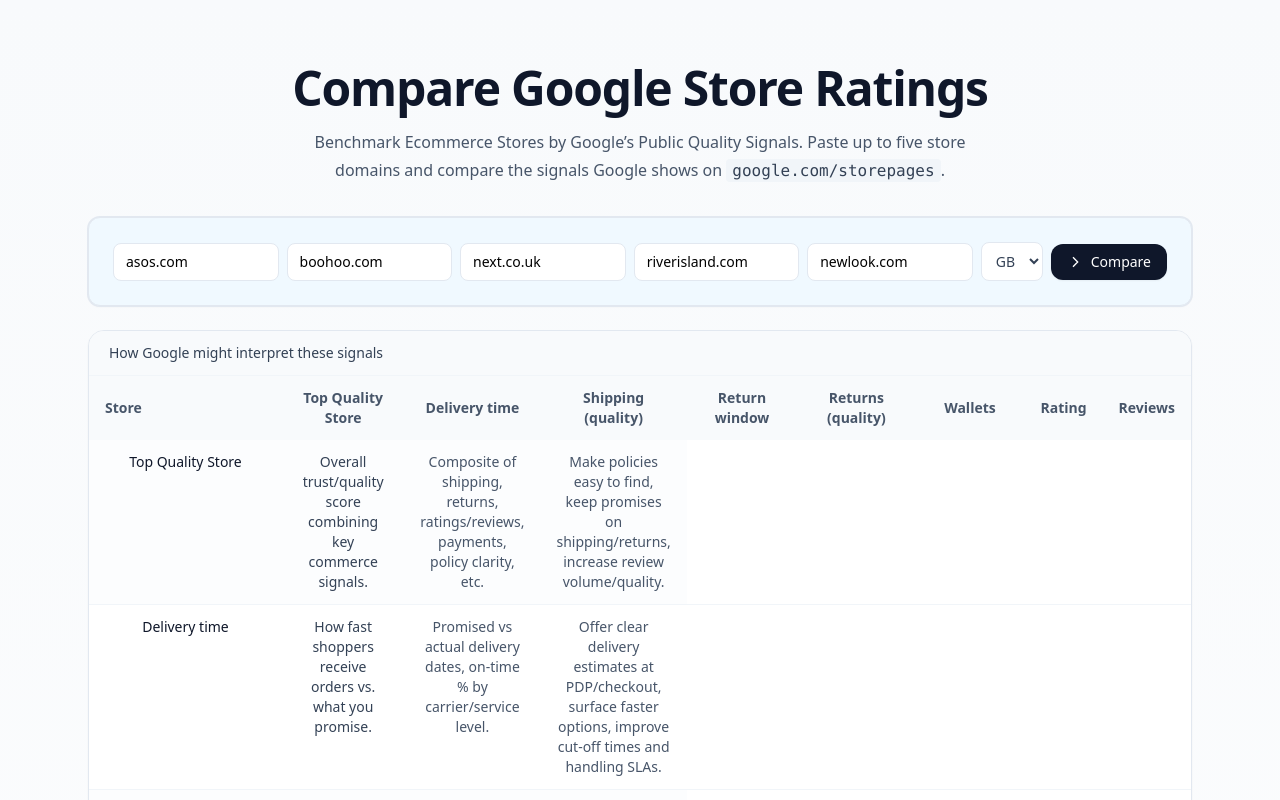
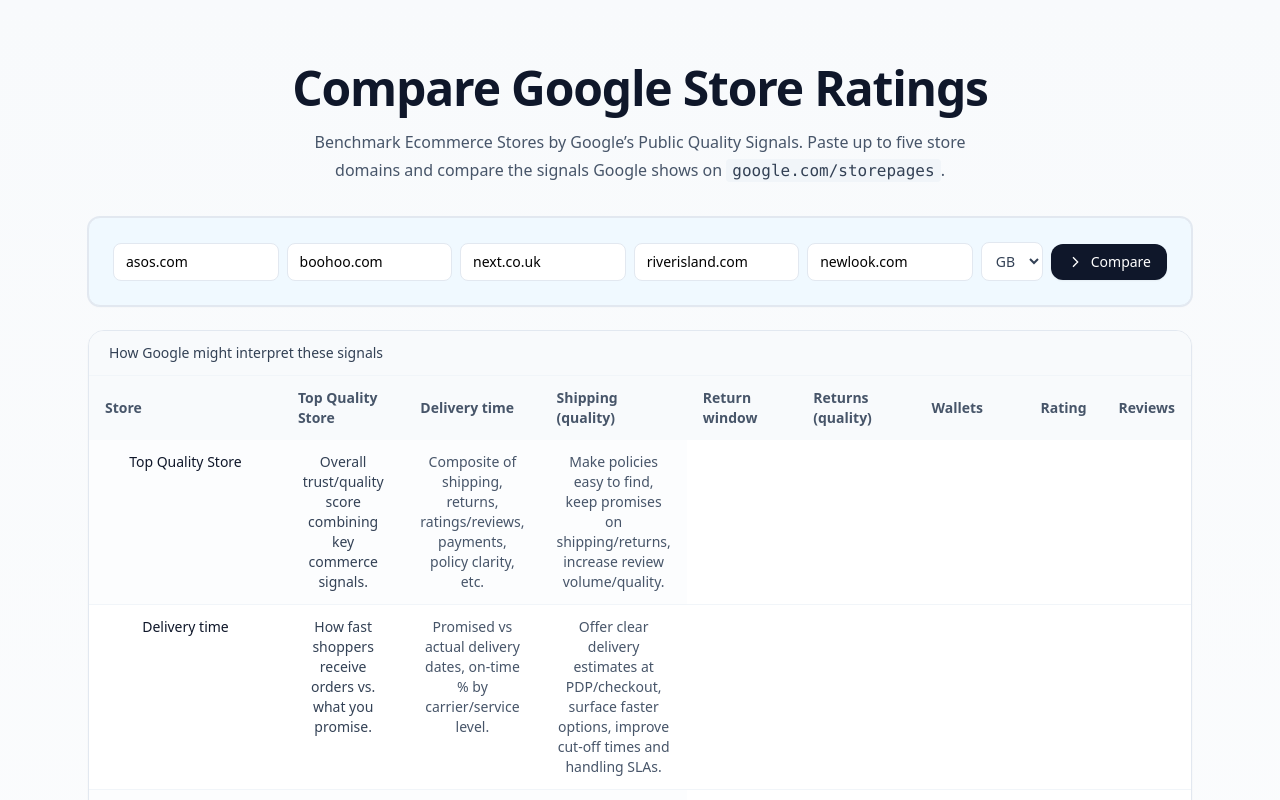
Before and after one commit to carlhendy/tsq-compartpr, a Next.js app: page / in a window 1280 px wide. Shown: the top 800 px of the page. Built offline with nearby package versions, Linux system fonts and the light colour scheme.

Commit message:
Add files via upload

```diff
--- a/app/page.tsx
+++ b/app/page.tsx
@@ -306,14 +306,14 @@ export default function Page() {
               <thead className="bg-slate-50 text-sm text-slate-600">
                 <tr className="[&>th]:px-4 [&>th]:py-3">
                   <th className="w-[26%] text-left">Store</th>
-                  <th className="w-[9%] text-center">Top Quality Store</th>
-                  <th className="w-[10%] text-center">Delivery time</th>
-                  <th className="w-[13%] text-center">Shipping (quality)</th>
-                  <th className="w-[12%] text-center">Return window</th>
-                  <th className="w-[13%] text-center">Returns (quality)</th>
-                  <th className="w-[12%] text-center">Wallets</th>
-                  <th className="w-[7%] text-center">Rating</th>
-                  <th className="w-[8%] text-center">Reviews</th>
+                  <th className="w-[9%]">Top Quality Store</th>
+                  <th className="w-[10%]">Delivery time</th>
+                  <th className="w-[13%]">Shipping (quality)</th>
+                  <th className="w-[12%]">Return window</th>
+                  <th className="w-[13%]">Returns (quality)</th>
+                  <th className="w-[12%]">Wallets</th>
+                  <th className="w-[7%]">Rating</th>
+                  <th className="w-[8%]">Reviews</th>
                 </tr>
               </thead>
 
```
